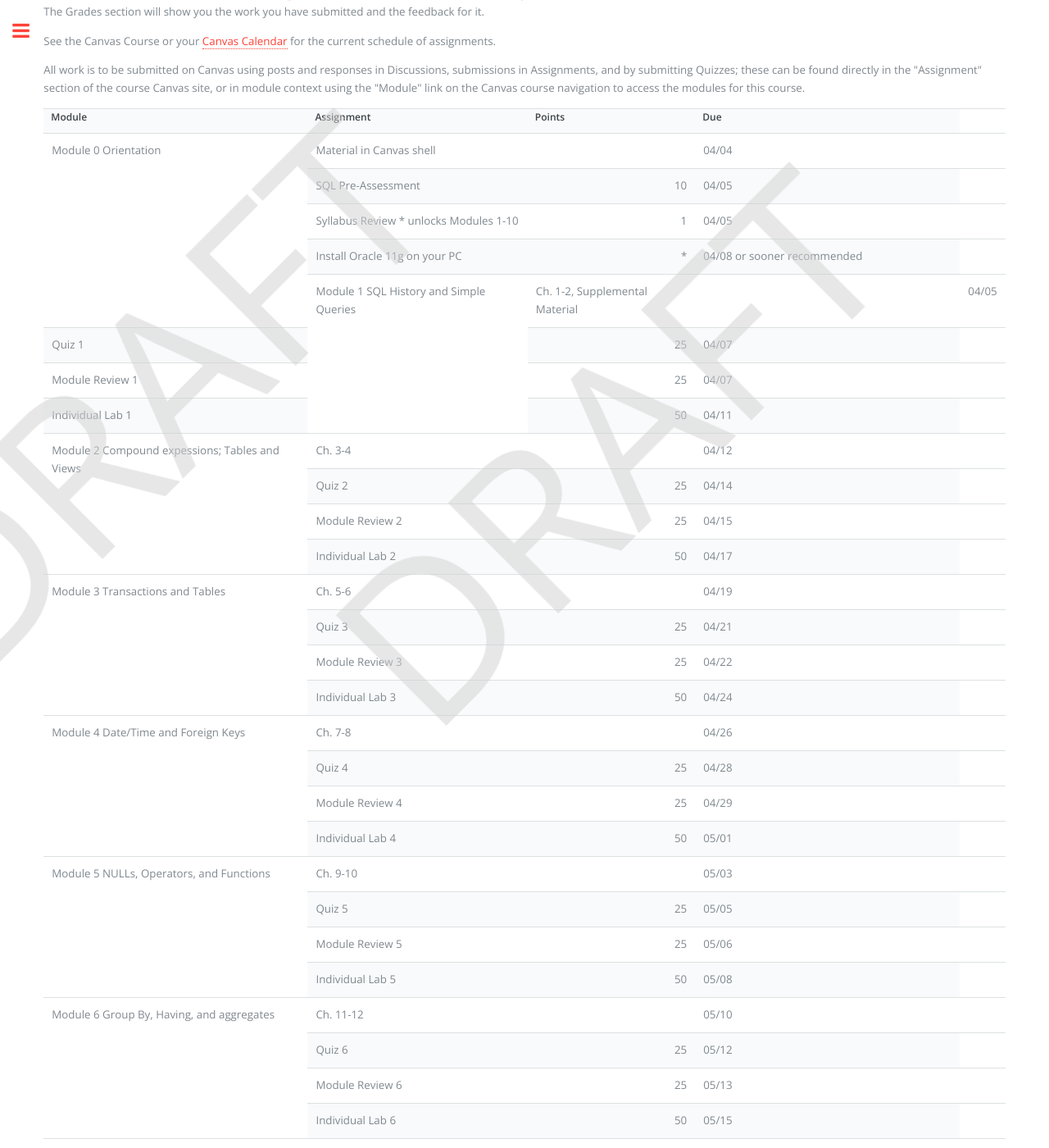
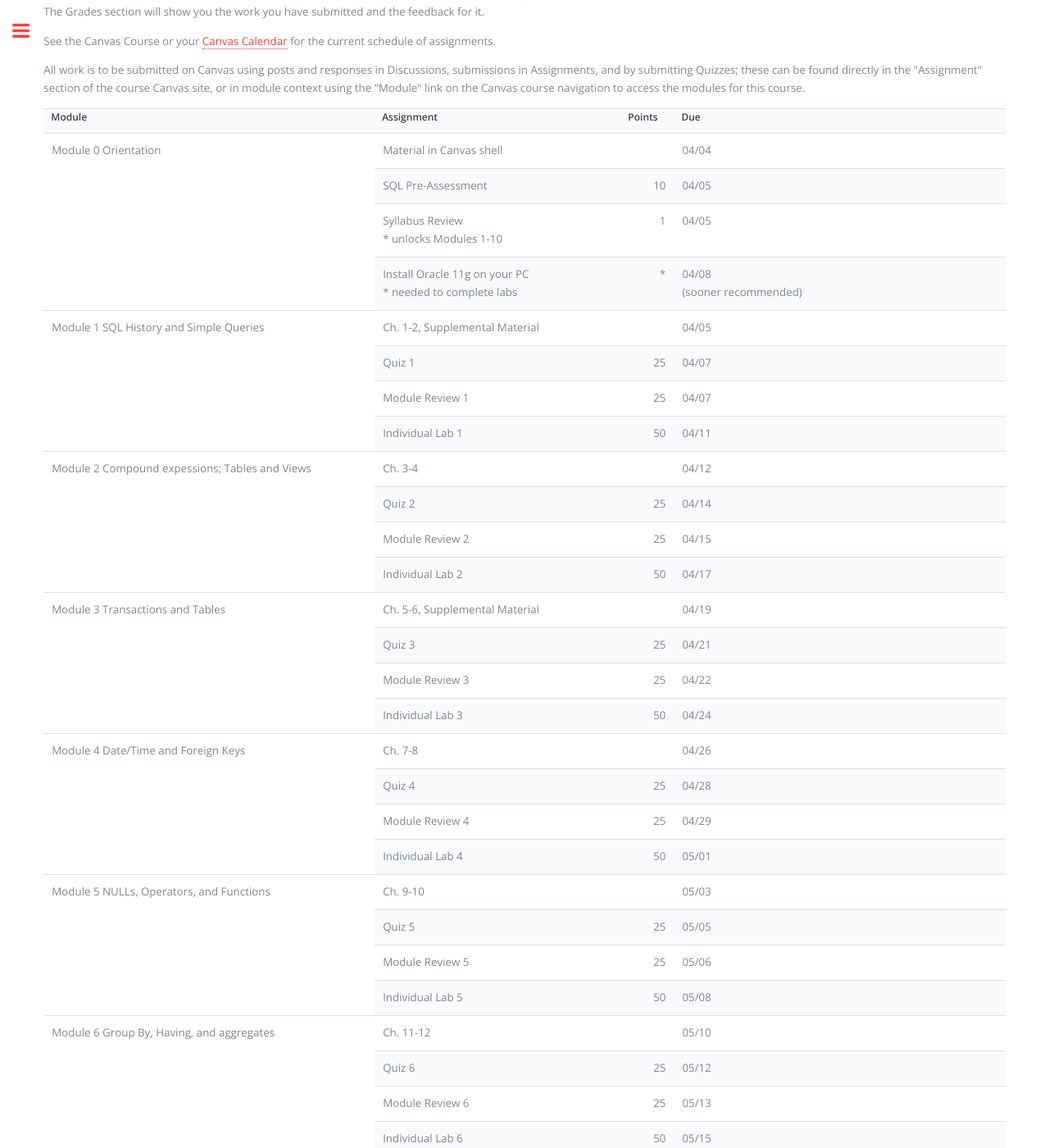
Before and after one commit to argoc/syllabub, a Jekyll site: the page CIS210.html, which Jekyll copies as it is, in a window 1280 px wide and 1400 px high, scrolled down 1633 px. Shown: the whole window at 82% size. Built offline with Jekyll 4.4.1, drawn with Linux system fonts in a browser that asks for light colours; some of the changed text lies outside the part shown.

Commit message:
Final edits, CIS210 ready to publish

```diff
--- a/CIS210.html
+++ b/CIS210.html
@@ -26,11 +26,11 @@
 </head>
 
 <body>
-    <div id="watermark">
+    <!-- <div id="watermark">
         <p>&nbsp;DRAFT
             <br>&nbsp;&nbsp;&nbsp;&nbsp;&nbsp;&nbsp;DRAFT</p>
     </div>
-    <!--  Wrapper -->
+     Wrapper -->
     <div id="wrapper">
         <!-- Main -->
         <div id="main">
@@ -131,7 +131,7 @@
                                     <th class="wek">Due</th>
                                 </tr>
                                 <tr>
-                                    <td rowspan=5 valign="top">Module 0 Orientation</td>
+                                    <td rowspan=4 valign="top">Module 0 Orientation</td>
                                     <td> Material in Canvas shell</td>
                                     <td class="ralign"></td>
                                     <td>04/04</td>
@@ -142,14 +142,17 @@
                                     <td>04/05</td>
                                 </tr>
                                 <tr>
-                                    <td>Syllabus Review * unlocks Modules 1-10</td>
+                                    <td>Syllabus Review
+                                        <br/>* unlocks Modules 1-10</td>
                                     <td class="ralign">1</td>
                                     <td>04/05</td>
                                 </tr>
                                 <tr>
-                                    <td>Install Oracle 11g on your PC</td>
+                                    <td>Install Oracle 11g on your PC
+                                        <br/> * needed to complete labs</td>
                                     <td class="ralign">*</td>
-                                    <td>04/08 or sooner recommended</td>
+                                    <td>04/08
+                                        <br/> (sooner recommended)</td>
                                 </tr>
                                 <tr>
                                     <td rowspan=4 valign="top">Module 1 SQL History and Simple Queries</td>
@@ -195,7 +198,7 @@
                                 </tr>
                                 <tr>
                                     <td rowspan=4 valign="top">Module 3 Transactions and Tables</td>
-                                    <td> Ch. 5-6</td>
+                                    <td> Ch. 5-6, Supplemental Material</td>
                                     <td class="ralign"></td>
                                     <td>04/19</td>
                                 </tr>
@@ -333,12 +336,12 @@
                                 </tr>
                                 <tr>
                                     <td>Individual Lab 9</td>
-                                    <td class="ralign">50
-                                        <td>06/06</td>
+                                    <td class="ralign">50</td>
+                                    <td>06/06</td>
                                 </tr>
                                 <tr>
-                                    <td rowspan=3 valign="top">Module 10 Multi-user Database Access</td>
-                                    <td> Ch. 19-20 and supplemental material</td>
+                                    <td rowspan=3 valign="top">Module 10 SQL Review</td>
+                                    <td> Supplemental Material</td>
                                     <td class="ralign"></td>
                                     <td>06/07</td>
                                 </tr>
```
Also changed, not shown: other parts of CIS210.html (+1 -1 lines), index.md (+1 -1 lines).
